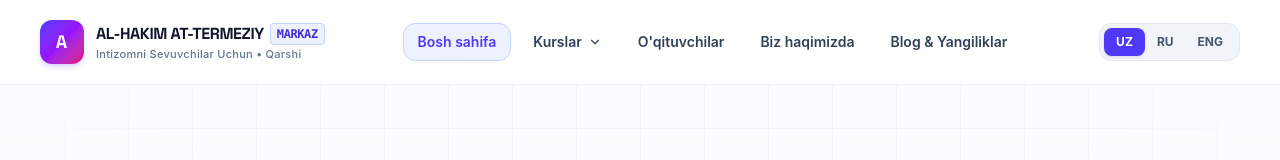
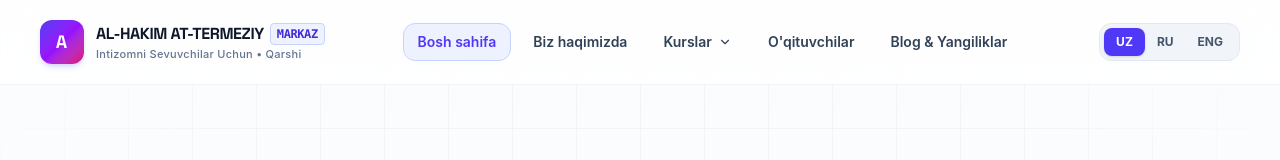
Before and after one commit to humoyun1773/arxitektura-web, a React (Vite) app: page / in a window 1280 px wide. Shown: the top 160 px of the page. Built offline with nearby package versions, Linux system fonts and the light colour scheme.

Commit message:
reorder nav menu: place about page right after home page

```diff
--- a/src/components/common/Footer.tsx
+++ b/src/components/common/Footer.tsx
@@ -93,6 +93,11 @@ export const Footer: React.FC<FooterProps> = ({ onNavigate }) => {
                 </button>
               </li>
               <li>
+                <button onClick={() => onNavigate('about')} className="hover:text-indigo-600 transition-colors">
+                  {t('nav.about', 'Biz haqimizda')}
+                </button>
+              </li>
+              <li>
                 <button onClick={() => onNavigate('courses')} className="hover:text-indigo-600 transition-colors">
                   {t('nav.courses', 'Kurslar')}
                 </button>
@@ -100,11 +105,6 @@ export const Footer: React.FC<FooterProps> = ({ onNavigate }) => {
               <li>
                 <button onClick={() => onNavigate('teachers')} className="hover:text-indigo-600 transition-colors">
                   {t('nav.teachers', "O'qituvchilar")}
-                </button>
-              </li>
-              <li>
-                <button onClick={() => onNavigate('about')} className="hover:text-indigo-600 transition-colors">
-                  {t('nav.about', 'Biz haqimizda')}
                 </button>
               </li>
               <li>
--- a/src/components/common/Header.tsx
+++ b/src/components/common/Header.tsx
@@ -51,9 +51,9 @@ export const Header: React.FC<HeaderProps> = ({ currentPage, onNavigate }) => {
 
   const navLinks = [
     { id: 'home', label: t('nav.home', 'Bosh sahifa'), icon: <GraduationCap className="w-4 h-4" /> },
+    { id: 'about', label: t('nav.about', 'Biz haqimizda'), icon: <Info className="w-4 h-4" /> },
     { id: 'courses', label: t('nav.courses', 'Kurslar'), icon: <Layers className="w-4 h-4" />, hasDropdown: true },
     { id: 'teachers', label: t('nav.teachers', "O'qituvchilar"), icon: <Users className="w-4 h-4" /> },
-    { id: 'about', label: t('nav.about', 'Biz haqimizda'), icon: <Info className="w-4 h-4" /> },
     { id: 'blog', label: t('nav.blog', 'Blog & Yangiliklar'), icon: <BookOpen className="w-4 h-4" /> },
   ];
 
```
